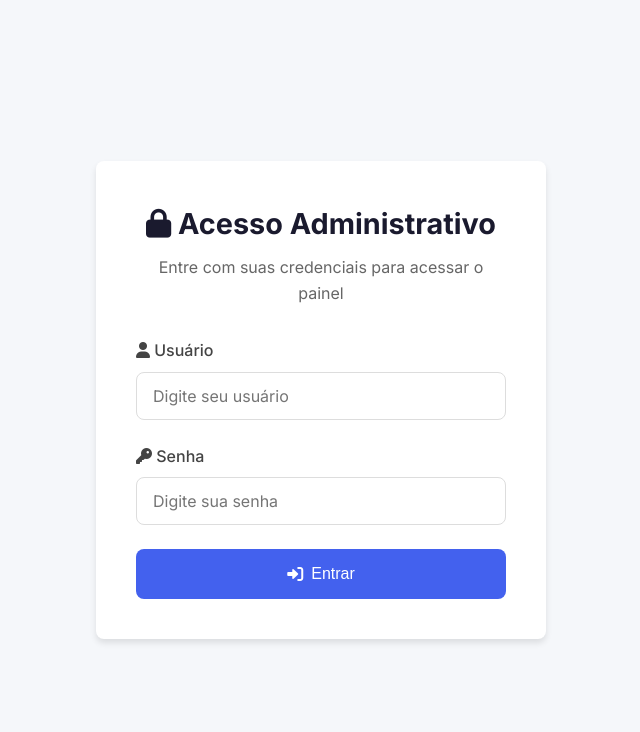
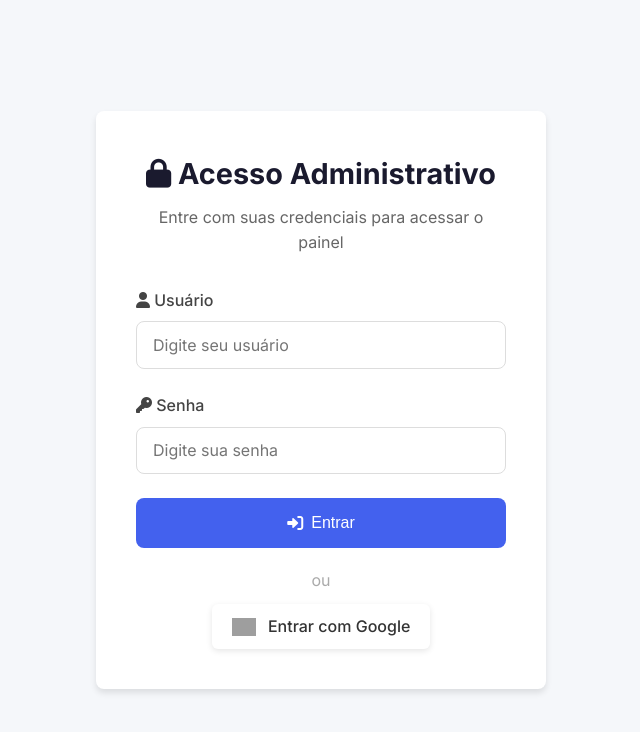
Before and after one commit to cayo-pereira/meu-linktree, a Flask app: page /login in a window 1280 px wide. Shown: the top 732 px of the page, without its empty margins (319-959 px from the left). Run offline with Flask 3, Linux system fonts and the light colour scheme; parts of the project's set-up code (start-up, migrations or seed data) failed here and were passed over; grey boxes are pictures that could not be loaded.

Commit message:
Teste login com o google
Erro, apagar daqui

```diff
--- a/app.py
+++ b/app.py
@@ -1,16 +1,30 @@
 from flask import Flask, render_template, request, redirect, session, url_for
 from werkzeug.utils import secure_filename
 from dotenv import load_dotenv
+from supabase import create_client, Client
 import json
 import os
+import requests
 
 load_dotenv()
 
 app = Flask(__name__)
-app.secret_key = 'chave-super-secreta'  # Altere isso para algo mais seguro
+app.secret_key = 'chave-super-secreta'  # Troque por uma chave mais forte em produção
 
+# Configurações Supabase
+SUPABASE_URL = "https://loqxzvelrlpabcnocbyv.supabase.co"
+SUPABASE_KEY = "eyJhbGciOiJIUzI1NiIsInR5cCI6IkpXVCJ9.eyJpc3MiOiJzdXBhYmFzZSIsInJlZiI6ImxvcXh6dmVscmxwYWJjbm9jYnl2Iiwicm9sZSI6ImFub24iLCJpYXQiOjE3NDc0MTYzMTcsImV4cCI6MjA2Mjk5MjMxN30.cOeb8vnFlNYvrBPGjLB-Yyrj48zXSofZNvywdtqvk6w"
+SUPABASE_AUTH_URL = f"{SUPABASE_URL}/auth/v1/authorize"
+REDIRECT_URL = "https://cpages.onrender.com/callback"
+
+supabase: Client = create_client(SUPABASE_URL, SUPABASE_KEY)
+
+# Variáveis .env
 USERNAME = os.getenv("ADMIN_USERNAME")
 PASSWORD = os.getenv("ADMIN_PASSWORD")
+
+if not USERNAME or not PASSWORD:
+    raise ValueError("ADMIN_USERNAME e ADMIN_PASSWORD devem estar definidos no .env")
 
 CONFIG_FILE = 'config.json'
 
@@ -18,6 +32,8 @@ UPLOAD_FOLDER = 'static/uploads'
 ALLOWED_EXTENSIONS = {'png', 'jpg', 'jpeg', 'gif'}
 
 app.config['UPLOAD_FOLDER'] = UPLOAD_FOLDER
+os.makedirs(UPLOAD_FOLDER, exist_ok=True)
+
 
 def arquivo_permitido(nome_arquivo):
     return '.' in nome_arquivo and nome_arquivo.rsplit('.', 1)[1].lower() in ALLOWED_EXTENSIONS
@@ -27,14 +43,17 @@ def carregar_dados():
     with open(CONFIG_FILE, 'r', encoding='utf-8') as f:
         return json.load(f)
 
+
 def salvar_dados(dados):
     with open(CONFIG_FILE, 'w', encoding='utf-8') as f:
         json.dump(dados, f, ensure_ascii=False, indent=2)
+
 
 @app.route('/')
 def index():
     dados = carregar_dados()
     return render_template('index.html', dados=dados)
+
 
 @app.route('/login', methods=['GET', 'POST'])
 def login():
@@ -46,9 +65,10 @@ def login():
             return render_template('login.html', erro='Credenciais inválidas')
     return render_template('login.html')
 
+
 @app.route('/admin', methods=['GET', 'POST'])
 def admin():
-    if not session.get('logado'):
+    if not session.get('logado') and not session.get('access_token'):
         return redirect(url_for('login'))
 
     dados = carregar_dados()
@@ -72,7 +92,7 @@ def admin():
                 foto_file.save(caminho)
                 dados['foto'] = f"uploads/{filename}"
 
-        # Foto de background
+        # Imagem de fundo
         if 'background_upload' in request.files:
             background_file = request.files['background_upload']
             if background_file and arquivo_permitido(background_file.filename):
@@ -89,8 +109,53 @@ def admin():
 
 @app.route('/logout')
 def logout():
-    session.pop('logado', None)
+    session.clear()
     return redirect(url_for('index'))
+
+
+@app.route('/login/google')
+def login_google():
+    url_login = f"{SUPABASE_AUTH_URL}?provider=google&redirect_to={REDIRECT_URL}"
+    return redirect(url_login)
+
+
+@app.route('/callback')
+def callback():
+    code = request.args.get('code')
+    if not code:
+        return "Erro: Código não recebido", 400
+
+    token_url = f"{SUPABASE_URL}/auth/v1/token"
+    headers = {
+        "apikey": SUPABASE_KEY,
+        "Content-Type": "application/x-www-form-urlencoded"
+    }
+    data = {
+        "grant_type": "authorization_code",
+        "client_id": os.getenv("SUPABASE_CLIENT_ID"),
+        "client_secret": os.getenv("SUPABASE_CLIENT_SECRET"),
+        "code": code,
+        "redirect_uri": REDIRECT_URL
+    }
+
+    resp = requests.post(token_url, headers=headers, data=data)
+    if resp.status_code != 200:
+        return f"Erro ao autenticar: {resp.text}", 400
+
+    token_data = resp.json()
+    access_token = token_data.get("access_token")
+    session['access_token'] = access_token
+
+    user_resp = requests.get(f"{SUPABASE_URL}/auth/v1/user", headers={"Authorization": f"Bearer {access_token}"})
+    if user_resp.status_code != 200:
+        return "Erro ao obter dados do usuário", 400
+
+    user_data = user_resp.json()
+    session['user_id'] = user_data['id']
+    session['email'] = user_data['email']
+
+    return redirect(url_for('admin'))
+
 
 if __name__ == '__main__':
     app.run(debug=True)
--- /dev/null
+++ b/supabase_client.py
@@ -0,0 +1,6 @@
+from supabase import create_client, Client
+
+url = "https://loqxzvelrlpabcnocbyv.supabase.co"
+key = "eyJhbGciOiJIUzI1NiIsInR5cCI6IkpXVCJ9.eyJpc3MiOiJzdXBhYmFzZSIsInJlZiI6ImxvcXh6dmVscmxwYWJjbm9jYnl2Iiwicm9sZSI6ImFub24iLCJpYXQiOjE3NDc0MTYzMTcsImV4cCI6MjA2Mjk5MjMxN30.cOeb8vnFlNYvrBPGjLB-Yyrj48zXSofZNvywdtqvk6w"
+
+supabase: Client = create_client(url, key)
--- a/templates/login.html
+++ b/templates/login.html
@@ -37,7 +37,35 @@
           <i class="fas fa-sign-in-alt"></i> Entrar
         </button>
       </form>
+
+      <!-- Login com Google -->
+      <div style="text-align: center; margin-top: 20px;">
+        <p style="margin-bottom: 10px; color: #aaa;">ou</p>
+        <a href="{{ url_for('login_google') }}" class="btn-google-login">
+          <img src="https://cdn.jsdelivr.net/gh/devicons/devicon/icons/google/google-original.svg" alt="Google" style="height: 18px; vertical-align: middle; margin-right: 8px;">
+          Entrar com Google
+        </a>
+      </div>
     </div>
   </div>
+
+  <style>
+    .btn-google-login {
+      display: inline-block;
+      background-color: white;
+      color: #333;
+      padding: 10px 20px;
+      border-radius: 6px;
+      font-weight: 500;
+      text-decoration: none;
+      transition: background 0.2s;
+      font-family: 'Inter', sans-serif;
+      box-shadow: 0 2px 6px rgba(0,0,0,0.1);
+    }
+
+    .btn-google-login:hover {
+      background-color: #f0f0f0;
+    }
+  </style>
 </body>
 </html>
```
